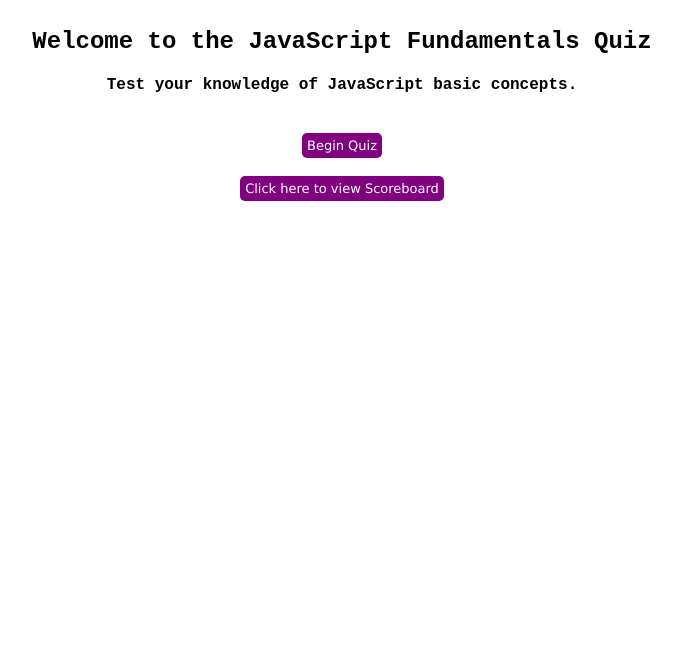
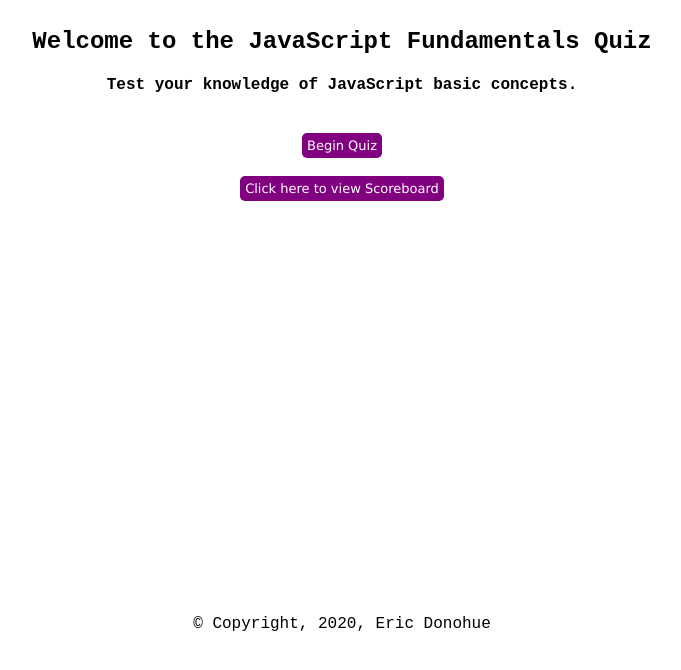
Before and after one commit to edonohue8/code-quiz, a plain HTML site: page index.html in a window 1280 px wide. Shown: the whole page, without its empty margins (298-979 px from the left). Drawn offline with Linux system fonts and the light colour scheme.

Commit message:
added footer and styling

```diff
--- a/index.html
+++ b/index.html
@@ -59,6 +59,15 @@
         </section>
     </div>
 
+    <br><br><br><br><br><br><br><br><br><br><br><br><br><br><br><br><br><br><br><br><br><br><br>
+
+    <!--My footer-->
+    <footer class="footer">
+        <section>
+          <article>&#169; Copyright, 2020, Eric Donohue</article>
+        </section>
+      </footer>
+
     <!--My JavaScript-->
     <script src="script.js"></script>
 </body>
--- a/style.css
+++ b/style.css
@@ -72,16 +72,20 @@ li{
     list-style-type: none;
 }
 
-#highScoreInitials{
+#highScoreInitials {
     display: inline-block;
     padding-left: 3rem;
     font-family: sans-serif;
 }
 
-#highScore{
+#highScore {
     float: right;
     padding-right: 8rem;
     font-family: sans-serif;
+}
+
+.footer {
+    text-align: center;
 }
 
 /* Adapting to multiple screen sizes */
```
Also changed, not shown: 1 other file.
